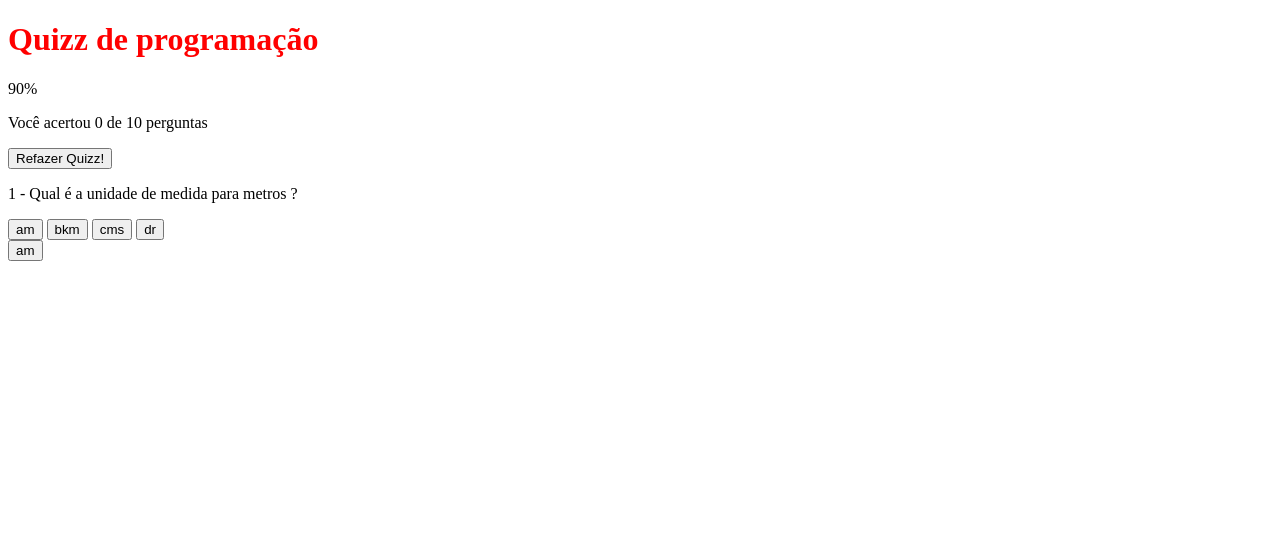
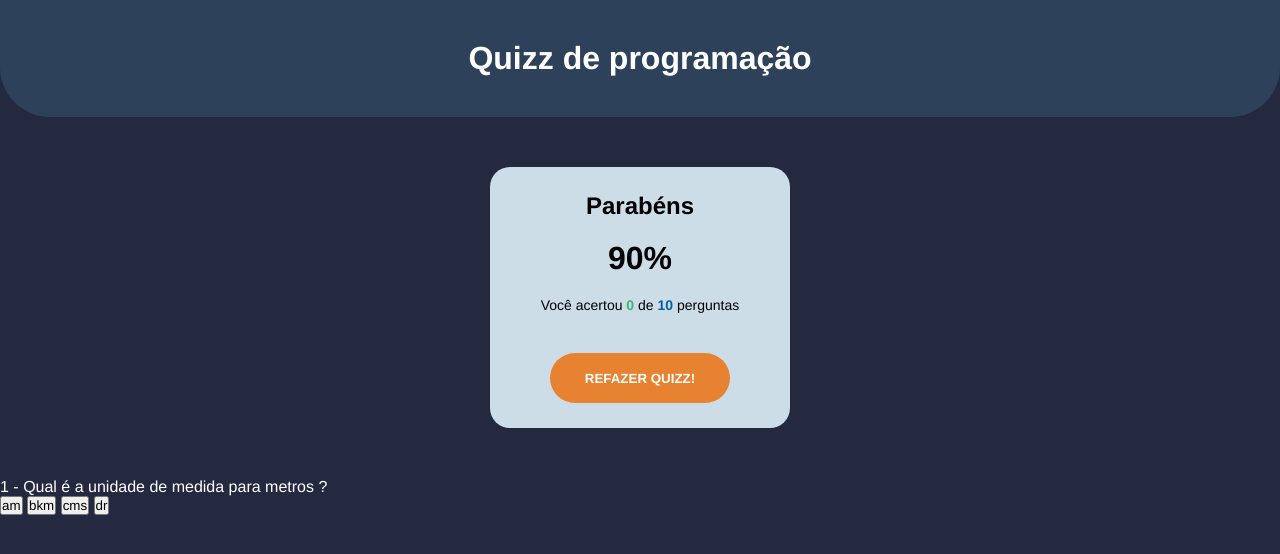
Before and after one commit to thallesManjaterra/Quizz, a plain HTML site: page index.html in a window 1280 px wide. Drawn offline with Linux system fonts and the light colour scheme.

Commit message:
css da tela de pontuação

```diff
--- a/css/styles.css
+++ b/css/styles.css
@@ -1,3 +1,75 @@
-h1 {
-  color: red;
+/* GERAL */
+* {
+  margin: 0;
+  padding: 0;
+  box-sizing: border-box;
+  font-family: Helvetica, sans-serif;
 }
+
+body {
+  background: #242940;
+  color: #fff;
+}
+
+.hide {
+  display: none !important;
+}
+
+#main-title {
+  padding: 40px 0;
+  text-align: center;
+  background: #2d425a;
+  border-bottom-left-radius: 50px;
+  border-bottom-right-radius: 50px;
+}
+
+/* SCORE CONTAINER */
+#score-container {
+  background: #cddde8;
+  color: #000;
+  text-align: center;
+  width: 300px;
+  margin: 50px auto;
+  padding: 25px;
+  border-radius: 20px;
+}
+
+#score-container p {
+  font-size: 14px;
+  margin: 20px 0;
+}
+
+#score-container #display-score {
+  font-size: 32px;
+  font-weight: bold;
+}
+
+#correct-answers {
+  font-weight: bold;
+  color: #40b576;
+}
+
+#questions-qty {
+  font-weight: bold;
+  color: #075ea4;
+}
+
+#restart {
+  background: #e78230;
+  color: #fff;
+  font-weight: bold;
+  height: 50px;
+  border-radius: 25px;
+  border: 2px solid transparent;
+  width: 180px;
+  text-transform: uppercase;
+  margin-top: 20px;
+  cursor: pointer;
+  transition: 0.5s;
+}
+
+#restart:hover {
+  background: transparent;
+  border: 2px solid #e78230;
+  color: #e78230;
+}
--- a/index.html
+++ b/index.html
@@ -12,8 +12,9 @@
 <body>
   <h1 id="main-title">Quizz de programação</h1>
   <div id="score-container">
+    <h2>Parabéns</h2>
     <p id="display-score"><span>90</span>%</p>
-    <p>Você acertou <span id="correct-answer">0</span> de <span id="questions-qty">10</span> perguntas</p>
+    <p>Você acertou <span id="correct-answers">0</span> de <span id="questions-qty">10</span> perguntas</p>
     <button id="restart">Refazer Quizz!</button>
   </div>
   <div id="quizz-container">
```
